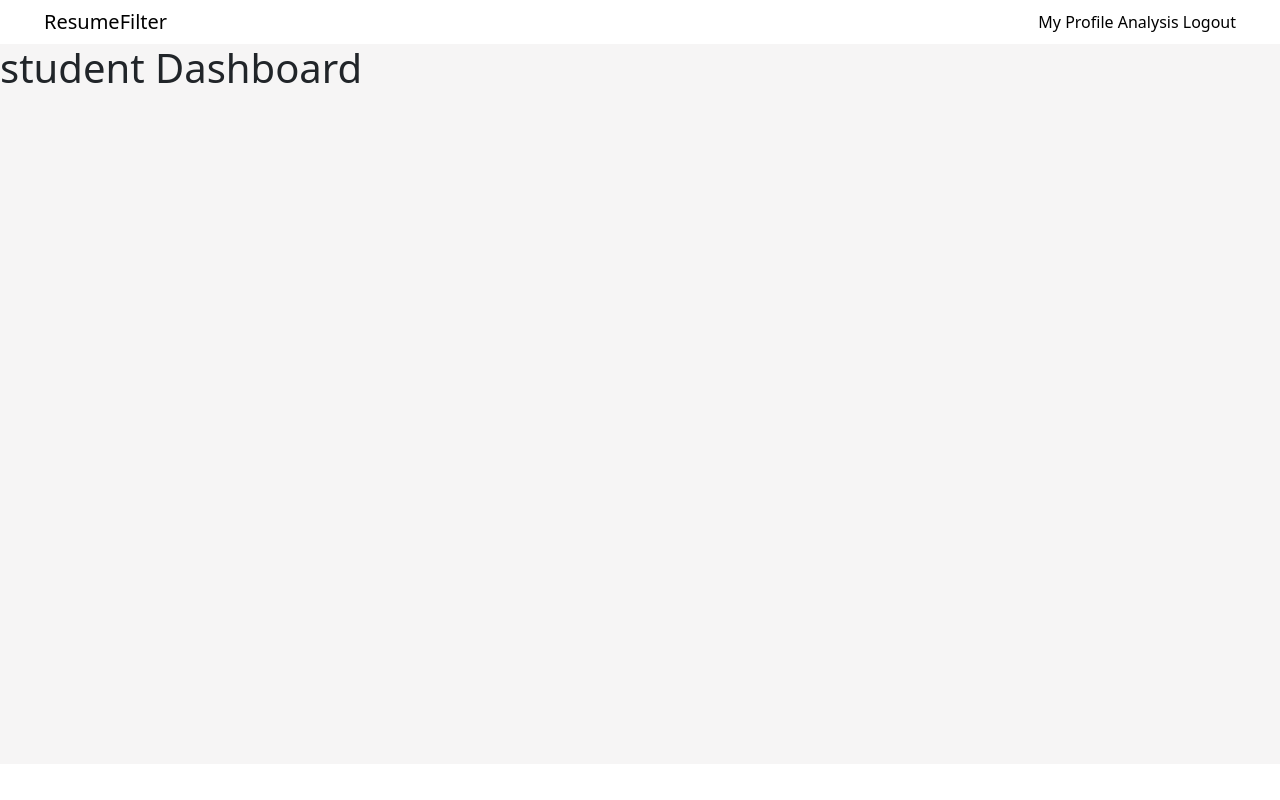
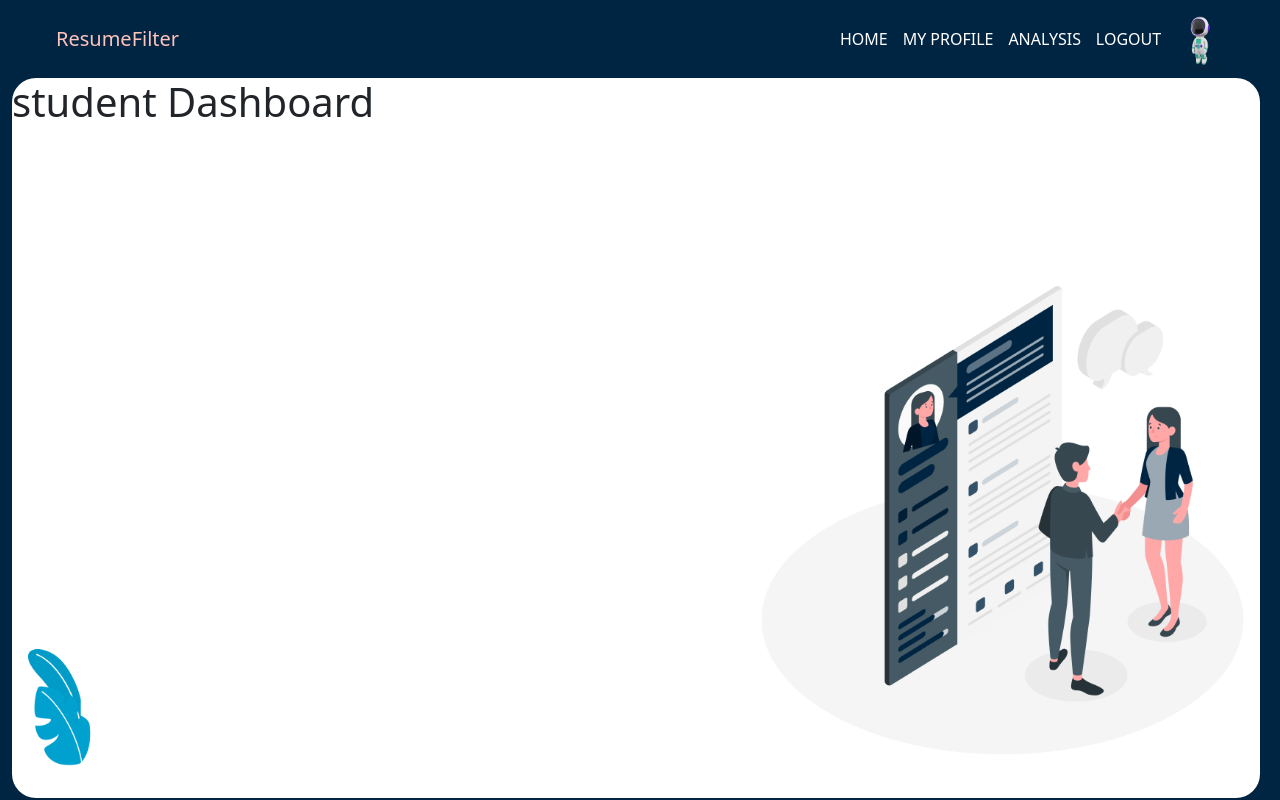
Before and after one commit to PiyushGuptaAndroid/ResumeForIt, a Django app: page /loggedInAsStudent in a window 1280 px wide. Run offline with Django 3.2, Linux system fonts and the light colour scheme.

Commit message:
base for student

```diff
--- a/static/css/studentPortal/baseStudent.css
+++ b/static/css/studentPortal/baseStudent.css
@@ -1,33 +1,54 @@
 :root {
-    --baseColor:  #276678;
+  --baseColor: #276678;
   --hoverColor: #1687a7;
   --bgcolor1: #d3e0ea;
   --bgcolor2: #f6f5f5;
 }
-.navbar {
-border-bottom: rgb(122, 120, 120);
+.web-page {
+  background-color: #002542;
+  height: 100vh;
+  width: 100vw;
+  position: absolute;
+}
+.page-content {
+  background-color: white;
+  border-radius: 1.5rem;
+  position: relative;
+  height: calc(100vh - 5rem);
+  width: calc(100vw - 2rem);
+  overflow: scroll;
+}
 
-}
-.navbar-light{
+.navbar-light {
   padding: 0.45rem 0;
 }
 .navbar .container-fluid {
-    margin:  0 2rem;
+  margin: 0 2rem;
 }
 
 .navbar-light .navbar-brand {
-    color: black;
+  color: #ffc3bd;
+}
+.navbar-light .navbar-brand:hover {
+  color: white;
+}
+.nav-right {
+  display: flex;
+  justify-content: space-between;
+  width: 30vw;
+  align-items: center;
 }
 .navbar a {
   text-decoration: none;
-    color: black;
+  color: white;
   padding: 0;
 }
-.page-content  {
-    height: 90vh;
-    background-color: var(--bgcolor2);
+
+.robot {
+  width: 3rem;
+  height: 4rem;
 }
-.router-content {
-    height: 90vh;
-    overflow: scroll;
+
+::-webkit-scrollbar {
+  display: none;
 }
--- /dev/null
+++ b/static/css/studentPortal/studentDashboard.css
@@ -0,0 +1,9 @@
+.image {
+  position: relative;
+  display: flex;
+  justify-content: space-between;
+  width: calc(100vw - 4rem);
+  height: 60vh;
+  top: 19vh;
+  left: 1rem;
+}
--- a/templates/studentPortal/baseStudent.html
+++ b/templates/studentPortal/baseStudent.html
@@ -1,53 +1,56 @@
-<!doctype html>
+<!DOCTYPE html>
 {% load static %}
 <html lang="en">
   <head>
     <!-- Required meta tags -->
-    <meta charset="utf-8">
-    <meta name="viewport" content="width=device-width, initial-scale=1">
+    <meta charset="utf-8" />
+    <meta name="viewport" content="width=device-width, initial-scale=1" />
 
     <!-- Bootstrap CSS -->
-    <link href="https://cdn.jsdelivr.net/npm/bootstrap@5.0.1/dist/css/bootstrap.min.css" rel="stylesheet" integrity="sha384-+0n0xVW2eSR5OomGNYDnhzAbDsOXxcvSN1TPprVMTNDbiYZCxYbOOl7+AMvyTG2x" crossorigin="anonymous">
-    <link rel="stylesheet" href="{% static 'css/studentPortal/baseStudent.css' %}">
+    <link
+      href="https://cdn.jsdelivr.net/npm/bootstrap@5.0.1/dist/css/bootstrap.min.css"
+      rel="stylesheet"
+      integrity="sha384-+0n0xVW2eSR5OomGNYDnhzAbDsOXxcvSN1TPprVMTNDbiYZCxYbOOl7+AMvyTG2x"
+      crossorigin="anonymous"
+    />
+    <link
+      rel="stylesheet"
+      href="{% static 'css/studentPortal/baseStudent.css' %}"
+    />
 
     {% block header_block %}
-       <!-- css file link -->
+    <!-- css file link -->
     {% endblock %}
     <title>Student Portal</title>
   </head>
   <body>
-    <nav class="navbar navbar-light">
+    <div class="container-fluid web-page">
+      <nav class="navbar navbar-light">
         <div class="container-fluid">
-          <a class="navbar-brand" href="#">
-            ResumeFilter
-          </a>
-          <div>
-          <a href="#">
-            My Profile
-          </a>
-          <a href="#">
-            Analysis
-          </a>
-          <a href="#">
-            Logout
-          </a>
+          <a class="navbar-brand" href="#"> ResumeFilter </a>
+          <div class="nav-right">
+            <a href="#"> HOME </a>
+
+            <a href="#"> MY PROFILE </a>
+            <a href="#"> ANALYSIS </a>
+            <a href="#"> LOGOUT </a>
+            <img class = "robot" src= "{% static 'images/robot.png' %}"
           </div>
-    </div>
+        </div>
       </nav>
       <div class="contatiner-fluid page-content">
-            <div class="contatiner-fluid router-content">
-                    {% block body_block %}
-                    main content
-                    {% endblock %}
-          </div>
+        {% block body_block %} main content {% endblock %}
       </div>
-
-
+    </div>
 
     <!-- Optional JavaScript; choose one of the two! -->
 
     <!-- Option 1: Bootstrap Bundle with Popper -->
-    <script src="https://cdn.jsdelivr.net/npm/bootstrap@5.0.1/dist/js/bootstrap.bundle.min.js" integrity="sha384-gtEjrD/SeCtmISkJkNUaaKMoLD0//ElJ19smozuHV6z3Iehds+3Ulb9Bn9Plx0x4" crossorigin="anonymous"></script>
+    <script
+      src="https://cdn.jsdelivr.net/npm/bootstrap@5.0.1/dist/js/bootstrap.bundle.min.js"
+      integrity="sha384-gtEjrD/SeCtmISkJkNUaaKMoLD0//ElJ19smozuHV6z3Iehds+3Ulb9Bn9Plx0x4"
+      crossorigin="anonymous"
+    ></script>
 
     <!-- Option 2: Separate Popper and Bootstrap JS -->
     <!--
--- a/templates/studentPortal/studentDashboard.html
+++ b/templates/studentPortal/studentDashboard.html
@@ -1,12 +1,12 @@
-<!DOCTYPE html>
-{% extends 'studentPortal/baseStudent.html' %}
-{% load static %}
+<!DOCTYPE html> {% extends 'studentPortal/baseStudent.html' %} {% load static %}
 {% block header_block %}
-<link rel="stylesheet" href="{% static 'css/studentPortal/studentDashboard.css' %}">
-{% endblock %}
-
-
-      {% block body_block %}
-   <h1>student Dashboard</h1>
-
-    {% endblock %}
+<link
+  rel="stylesheet"
+  href="{% static 'css/studentPortal/studentDashboard.css' %}"
+/>
+{% endblock %} {% block body_block %}
+<h1>student Dashboard</h1>
+<div class="image">
+  <img class= "leaf" src = {% static 'images/leaf.png' %} > <img class = "amico"
+  src = {% static 'images/amico_image.png' %}> {% endblock %}
+</div>
```
Also changed, not shown: static/images/amico_image.png (added), static/images/leaf.png (added), static/images/robot.png (added). Lines whose indentation alone changed are shown as unchanged.
